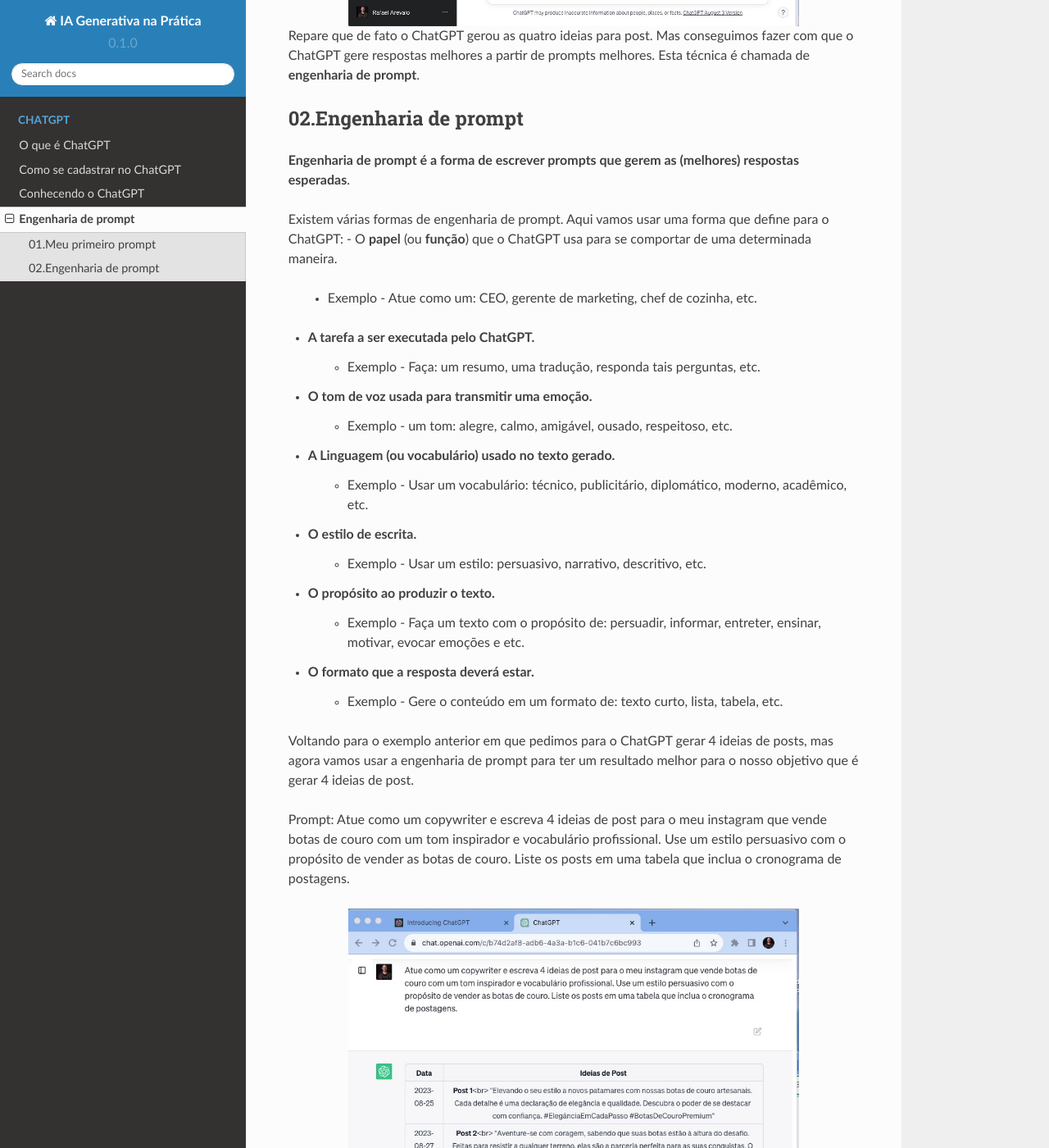
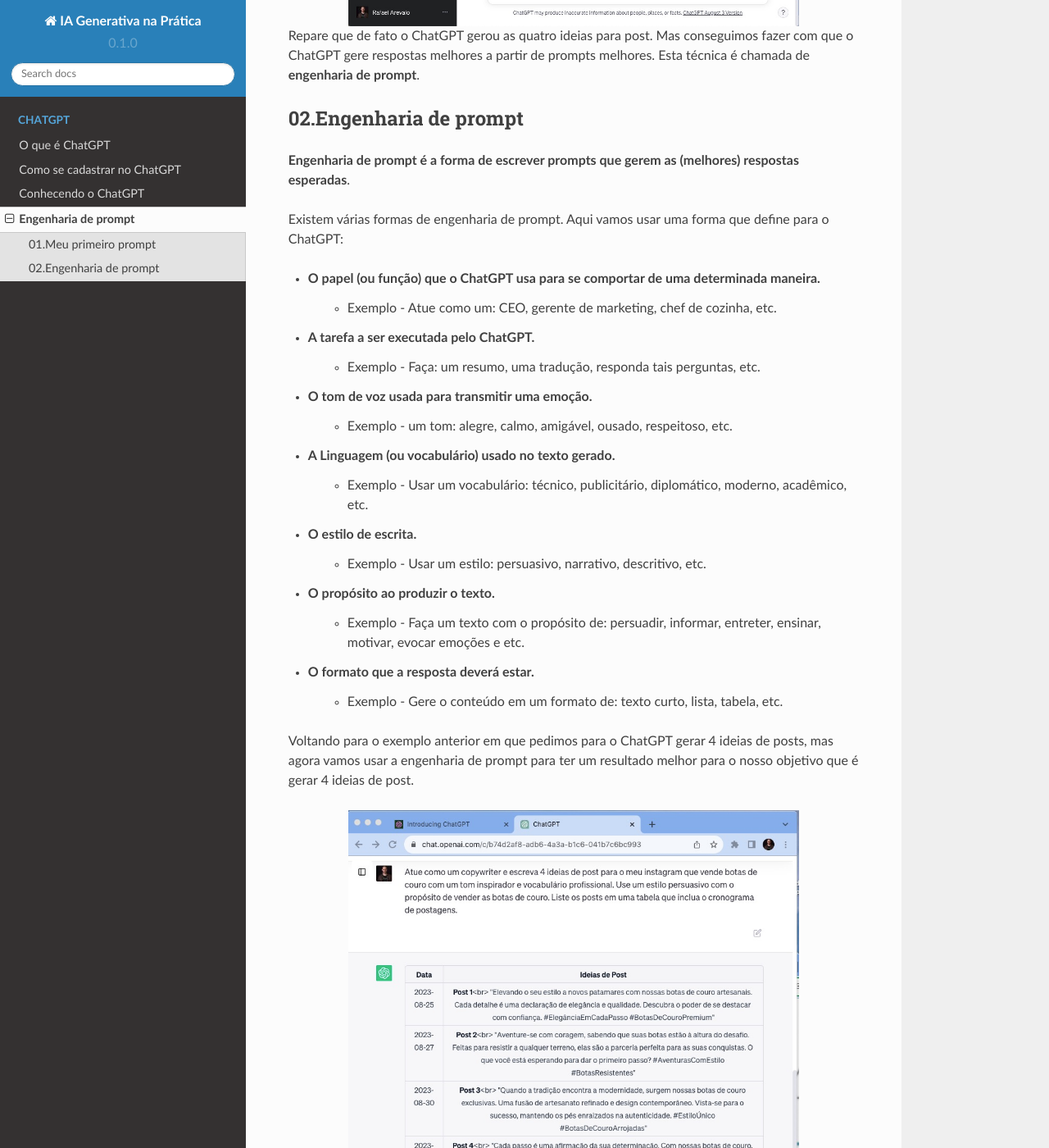
Before and after one commit to conteudo-orbeai/RTD_GENAI_V01, a Sphinx documentation site: the page built from docs/source/CHATGPT/chatgpt_engenharia_de_prompt/chatgpt_engenharia_de_prompt.rst, in a window 1280 px wide and 1400 px high, scrolled down 1471 px. Shown: the whole window at 82% size. Built offline with Sphinx 7.4.7 and the Read the Docs theme 2.0.0, drawn with Linux system fonts in a browser that asks for light colours; pages that are not in the unit, such as notebooks, are missing from menus; some of the changed text lies outside the part shown.

Commit message:
Update chatgpt_engenharia_de_prompt.rst

```diff
--- a/docs/source/CHATGPT/chatgpt_engenharia_de_prompt/chatgpt_engenharia_de_prompt.rst
+++ b/docs/source/CHATGPT/chatgpt_engenharia_de_prompt/chatgpt_engenharia_de_prompt.rst
@@ -29,13 +29,14 @@
 **Engenharia de prompt é a forma de escrever prompts que gerem as (melhores) respostas esperadas**.
 
 Existem várias formas de engenharia de prompt. Aqui vamos usar uma forma que define para o ChatGPT:
+
 - O **papel** (ou **função**) que o ChatGPT usa para se comportar de uma determinada maneira.
    - Exemplo -  Atue como um: CEO, gerente de marketing, chef de cozinha, etc.
 - A **tarefa** a ser executada pelo ChatGPT.
    - Exemplo -  Faça: um resumo, uma tradução, responda tais perguntas, etc.
 - O **tom** de voz usada para transmitir uma emoção.
    - Exemplo - um tom: alegre, calmo, amigável, ousado, respeitoso, etc.
-- A **Linguagem (ou vocabulário)** usado no texto gerado.
+- A **Linguagem** (**ou vocabulário)** usado no texto gerado.
    - Exemplo - Usar um vocabulário: técnico, publicitário, diplomático, moderno, acadêmico, etc.
 - O **estilo** de escrita.
    - Exemplo - Usar um estilo: persuasivo, narrativo, descritivo, etc.
@@ -46,9 +47,6 @@
 
 Voltando para o exemplo anterior em que pedimos para o ChatGPT gerar 4 ideias de posts, mas agora vamos usar a engenharia de prompt para ter um resultado melhor para o nosso objetivo que é gerar 4 ideias de post.
 
-Prompt:
-Atue como um copywriter e escreva 4 ideias de post para o meu instagram que vende botas de couro com um tom inspirador e vocabulário profissional. Use um estilo persuasivo com o propósito de vender as botas de couro. Liste os posts em uma tabela que inclua o cronograma de postagens.
-
 .. image:: chatgpt_engenharia_de_prompt.jpg
    :align: center
    :width: 550
@@ -56,11 +54,11 @@
 Resumindo os critétios usados na última engenharia de prompt:
 
 - O **papel** (ou **função**) que o ChatGPT usa para se comportar de uma determinada maneira.
-   - **Atue como um copywriter e**
+   - **Atue como um copywriter** e
 - A **tarefa** a ser executada pelo ChatGPT.
-   - **escreva 4 ideias de post para o meu instagram que vende botas de couro**
+   - **escreva 4 ideias de post** para o meu instagram que vende botas de couro
 - O **tom** de voz usada para transmitir uma emoção.
-   - com um tom **inspirador** e
+   - com um **tom inspirador** e
 - A **Linguagem (ou vocabulário)** usado no texto gerado.
    - **vocabulário profissional**
 - O **estilo** de escrita.
```
